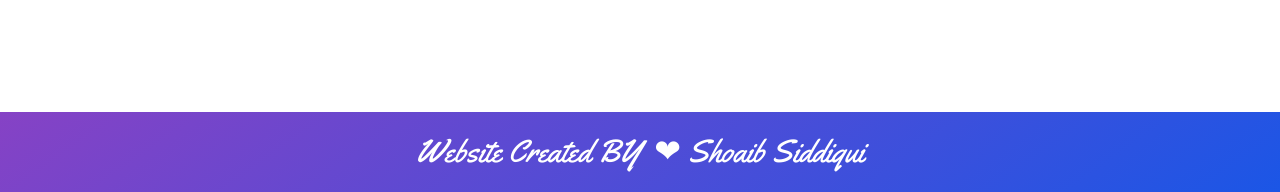
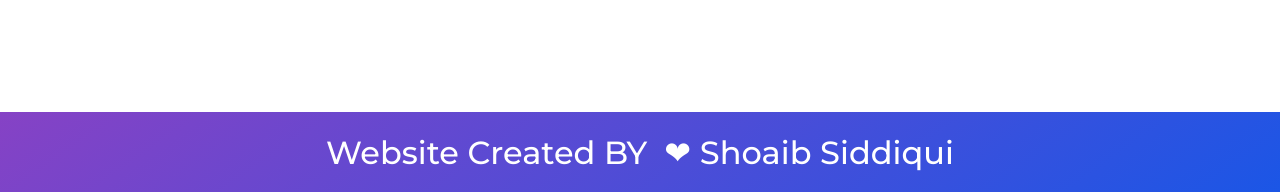
Before and after one commit to shoaib3456/portfoli, a plain HTML site: page index.html in a window 1280 px wide. Shown: the part 2852-3044 px from the top of the page. Drawn offline with Linux system fonts and the light colour scheme.

Commit message:
Update style.css

```diff
--- a/style.css
+++ b/style.css
@@ -488,6 +488,5 @@ nav div:nth-child(2){
     align-items: center;
     flex-direction: column;
     color: white;
-    font-family: 'Yellowtail', cursive !important;
     font-size: 2rem;
 }
```
